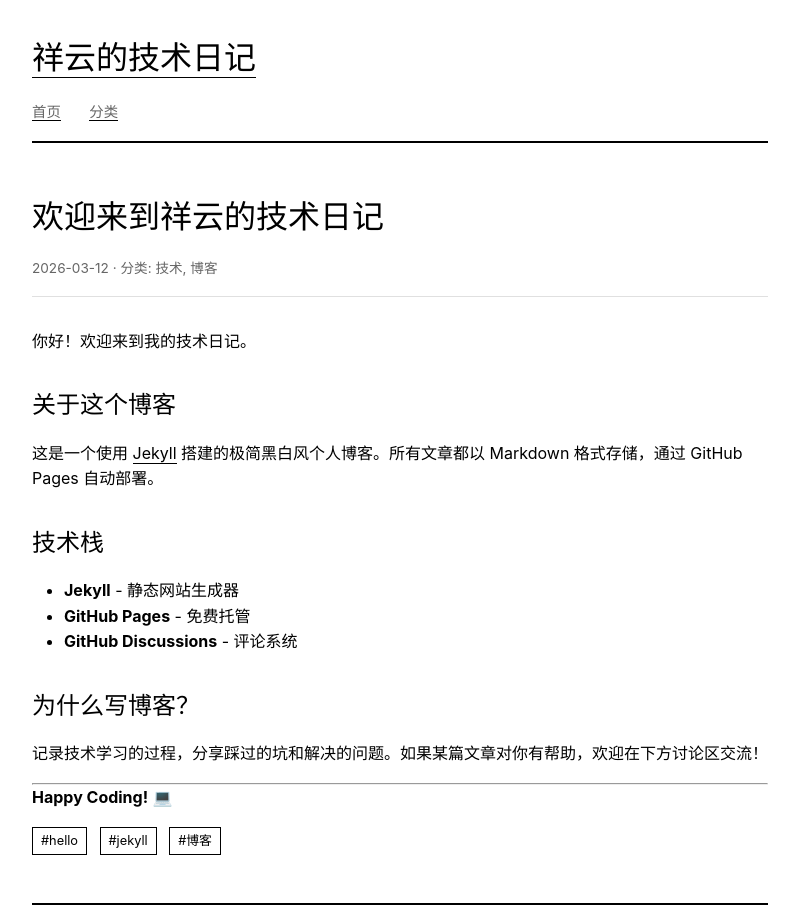
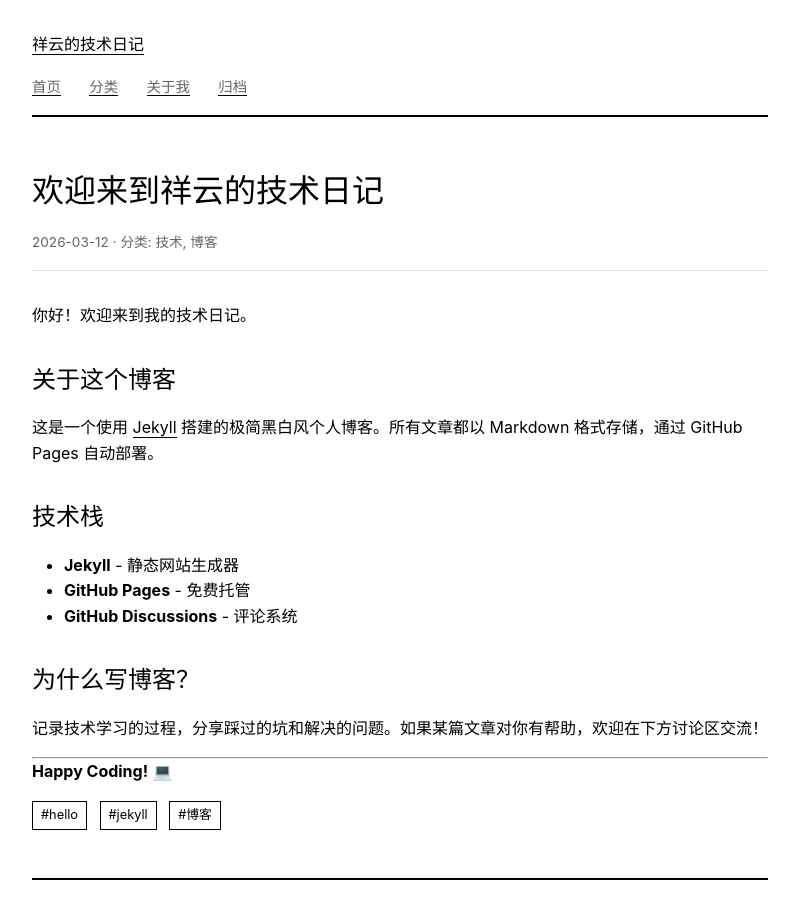
Before and after one commit to xuanxuan669966/xiangyun-blog, a Jekyll site: the page built from _posts/2026-03-12-welcome.md, in a window 1280 px wide. Shown: the top 915 px of the page, without its empty margins (240-1039 px from the left). Built offline with Jekyll 4.4.1, drawn with Linux system fonts in a browser that asks for light colours; some of the changed text lies outside the part shown.

Commit message:
refactor: 改造为卡片瀑布流布局风格

```diff
--- /dev/null
+++ b/_includes/sidebar.html
@@ -0,0 +1,24 @@
+<div class="profile-card">
+  <div class="avatar">
+    <!-- 这里可以替换成你自己的头像图片 -->
+    <img src="https://api.dicebear.com/7.x/avataaars/svg?seed=xiangyun" alt="{{ site.author }}">
+  </div>
+  <h3 class="author-name">{{ site.author }}</h3>
+  <p class="author-bio">{{ site.description }}</p>
+
+  <div class="social-links">
+    <!-- GitHub -->
+    <a href="https://github.com/xuanxuan669966" target="_blank" rel="noopener" aria-label="GitHub">
+      <svg width="20" height="20" viewBox="0 0 24 24" fill="currentColor">
+        <path d="M12 0c-6.626 0-12 5.373-12 12 0 5.302 3.438 9.8 8.207 11.387.599.111.793-.261.793-.577v-2.234c-3.338.726-4.033-1.416-4.033-1.416-.546-1.387-1.333-1.756-1.333-1.756-1.089-.745.083-.729.083-.729 1.205.084 1.839 1.237 1.839 1.237 1.07 1.834 2.807 1.304 3.492.997.107-.775.418-1.305.762-1.604-2.665-.305-5.467-1.334-5.467-5.931 0-1.311.469-2.381 1.236-3.221-.124-.303-.535-1.524.117-3.176 0 0 1.008-.322 3.301 1.23.957-.266 1.983-.399 3.003-.404 1.02.005 2.047.138 3.006.404 2.291-1.552 3.297-1.23 3.297-1.23.653 1.653.242 2.874.118 3.176.77.84 1.235 1.911 1.235 3.221 0 4.609-2.807 5.624-5.479 5.921.43.372.823 1.102.823 2.222v3.293c0 .319.192.694.801.576 4.765-1.589 8.199-6.086 8.199-11.386 0-6.627-5.373-12-12-12z"/>
+      </svg>
+    </a>
+    <!-- 邮箱 -->
+    <a href="mailto:{{ site.email }}" aria-label="Email">
+      <svg width="20" height="20" viewBox="0 0 24 24" fill="none" stroke="currentColor" stroke-width="2">
+        <path d="M4 4h16c1.1 0 2 .9 2 2v12c0 1.1-.9 2-2 2H4c-1.1 0-2-.9-2-2V6c0-1.1.9-2 2-2z"></path>
+        <polyline points="22,6 12,13 2,6"></polyline>
+      </svg>
+    </a>
+  </div>
+</div>
--- a/_layouts/default.html
+++ b/_layouts/default.html
@@ -1,17 +1,43 @@
 <!DOCTYPE html>
 <html lang="zh-CN">
-  {% include head.html %}
+  <head>
+    <meta charset="utf-8">
+    <meta name="viewport" content="width=device-width, initial-scale=1">
+    <title>{% if page.title %}{{ page.title }} | {% endif %}{{ site.title }}</title>
+    <meta name="description" content="{{ page.excerpt | default: site.description | strip_html | normalize_whitespace | truncate: 160 | escape }}">
+    <link rel="stylesheet" href="{{ '/css/style.css' | relative_url }}">
+  </head>
   <body>
-    <header>
-      <h1><a href="{{ '/' | relative_url }}">{{ site.title }}</a></h1>
-      <nav>
+    <div class="container">
+      <!-- 顶部导航栏 -->
+      <header class="top-nav">
+        <div class="site-title">
+          <a href="{{ '/' | relative_url }}">{{ site.title }}</a>
+        </div>
+        <nav class="main-nav">
           <a href="{{ '/' | relative_url }}">首页</a>
           <a href="{{ '/categories' | relative_url }}">分类</a>
+          <a href="{{ '/about' | relative_url }}">关于我</a>
+          <a href="{{ '/archive' | relative_url }}">归档</a>
         </nav>
       </header>
-    <main>
+
+      <!-- 主内容区域 -->
+      <main class="content-wrapper">
+        <div class="main-content">
           {{ content }}
+        </div>
+
+        <!-- 侧边栏 -->
+        <aside class="sidebar">
+          {% include sidebar.html %}
+        </aside>
       </main>
-    {% include footer.html %}
+
+      <!-- 页脚 -->
+      <footer>
+        <p>&copy; {{ site.time | date: '%Y' }} {{ site.author }}. All rights reserved.</p>
+      </footer>
+    </div>
   </body>
 </html>
```
Also changed, not shown: index.md (+34 -14 lines). Lines whose indentation alone changed are shown as unchanged.
